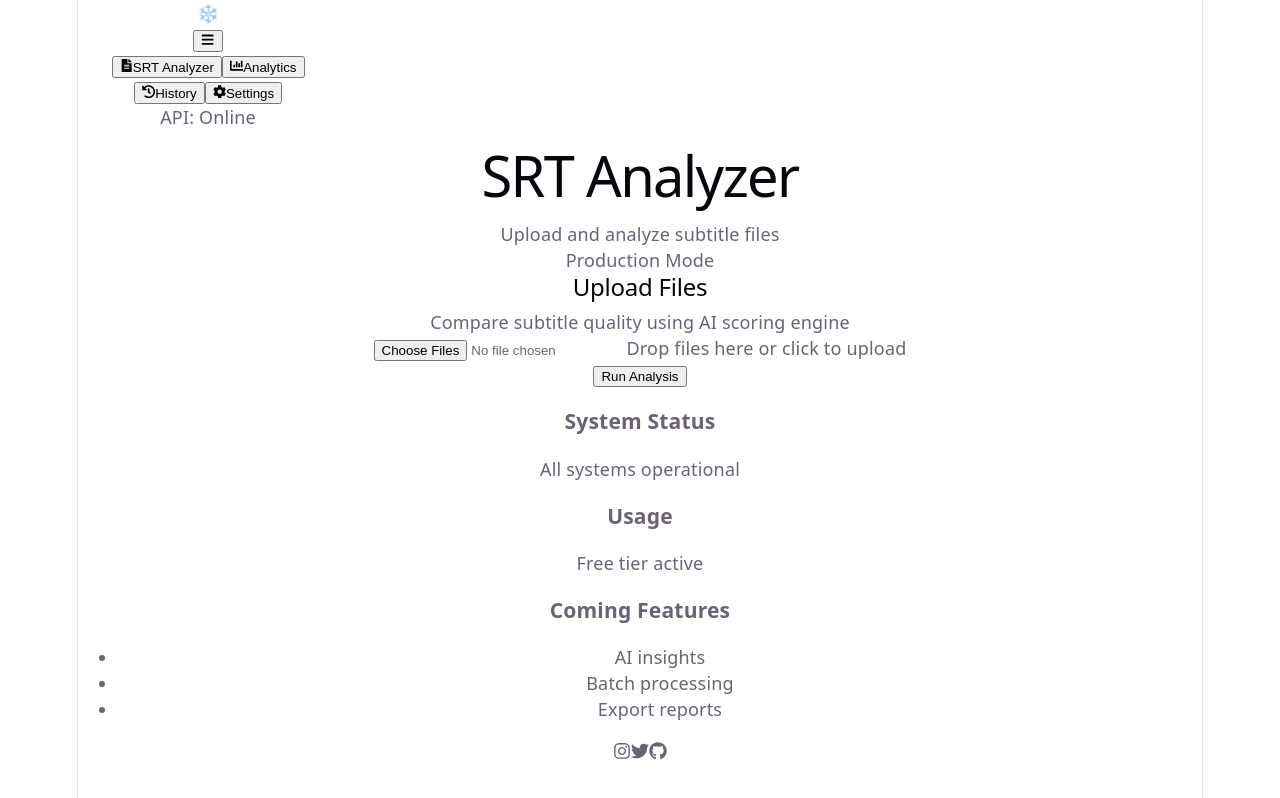
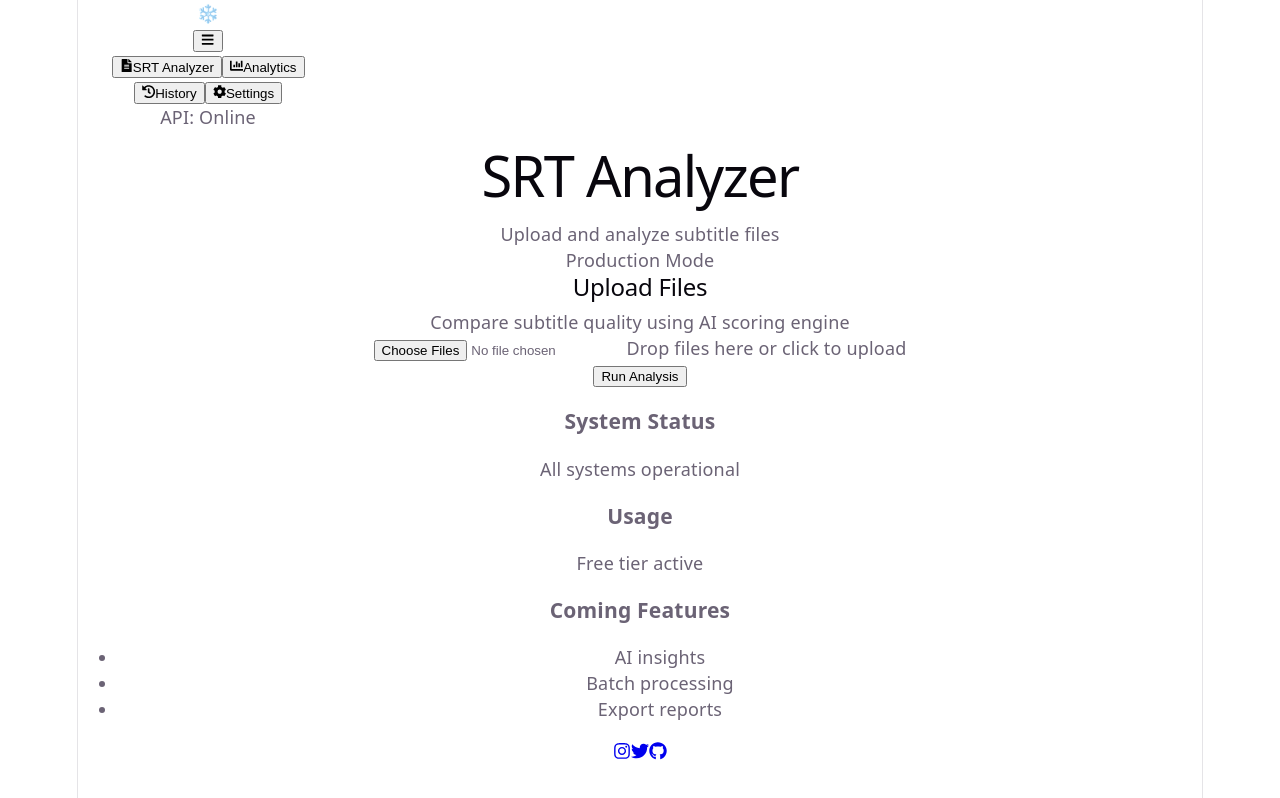
Before and after one commit to John-snow09/John-snow09, a React (Vite) app in the folder View/: page / in a window 1280 px wide. Built offline with nearby package versions, Linux system fonts and the light colour scheme.

Commit message:
UI improvements - startup SaaS design

```diff
--- a/View/src/App.jsx
+++ b/View/src/App.jsx
@@ -61,9 +61,9 @@ function App() {
         className="bg-white border-r flex flex-col justify-between"
       >
 
-        {/* TOP */}
         <div>
 
+          {/* TOP */}
           <div className="flex items-center justify-between p-4 border-b">
             <div className="text-xl">❄️</div>
 
@@ -87,7 +87,7 @@ function App() {
                   }
                 `}
               >
-                <span>{item.icon}</span>
+                {item.icon}
                 {sidebarOpen && (
                   <span className="text-sm font-medium">
                     {item.label}
@@ -100,7 +100,7 @@ function App() {
 
         </div>
 
-        {/* FOOTER */}
+        {/* SIDEBAR FOOTER */}
         <div className="p-4 text-xs text-gray-500 border-t">
           API: <span className="text-green-600 font-medium">Online</span>
         </div>
@@ -128,7 +128,7 @@ function App() {
 
         </div>
 
-        {/* WORKSPACE CONTAINER */}
+        {/* WORKSPACE */}
         <div className="flex-1 px-4 sm:px-6 lg:px-10 py-8 flex justify-center">
 
           <div className="w-full max-w-6xl">
@@ -138,7 +138,6 @@ function App() {
               {/* MAIN PANEL */}
               <div className="lg:col-span-2 space-y-6">
 
-                {/* UPLOAD CARD */}
                 <div className="bg-white border rounded-2xl p-6 shadow-sm">
 
                   <h2 className="font-semibold text-lg mb-1">
@@ -179,7 +178,6 @@ function App() {
 
                 {/* RESULTS */}
                 <AnimatePresence>
-
                   {data?.results && (
                     <motion.div
                       initial={{ opacity: 0, y: 10 }}
@@ -199,10 +197,7 @@ function App() {
                           key={i}
                           className="bg-white border rounded-xl p-4 hover:shadow-md transition"
                         >
-                          <div className="font-semibold">
-                            {r.filename}
-                          </div>
-
+                          <div className="font-semibold">{r.filename}</div>
                           <div className="text-sm text-gray-500 mt-1">
                             Score: {r.score}
                           </div>
@@ -211,7 +206,6 @@ function App() {
 
                     </motion.div>
                   )}
-
                 </AnimatePresence>
 
               </div>
@@ -246,12 +240,38 @@ function App() {
 
         </div>
 
-        {/* FOOTER */}
-        <div className="bg-white border-t p-4 flex justify-center gap-6 text-gray-500">
+        {/* ================= FOOTER (YOUR LINKS ADDED) ================= */}
+        <div className="bg-white border-t p-4 flex justify-center gap-6 text-gray-500 text-3xl">
 
-          <FaInstagram className="hover:text-pink-500 cursor-pointer transition" />
-          <FaTwitter className="hover:text-blue-500 cursor-pointer transition" />
-          <FaGithub className="hover:text-black cursor-pointer transition" />
+          {/* Instagram */}
+          <a
+            href="https://www.instagram.com/___john_snow_"
+            target="_blank"
+            rel="noopener noreferrer"
+            className="hover:text-pink-500 hover:scale-110 transition"
+          >
+            <FaInstagram />
+          </a>
+
+          {/* Twitter (X) */}
+          <a
+            href="https://x.com/JohnSnow320411"
+            target="_blank"
+            rel="noopener noreferrer"
+            className="hover:text-blue-500 hover:scale-110 transition"
+          >
+            <FaTwitter />
+          </a>
+
+          {/* GitHub */}
+          <a
+            href="https://github.com/John-snow09"
+            target="_blank"
+            rel="noopener noreferrer"
+            className="hover:text-black hover:scale-110 transition"
+          >
+            <FaGithub />
+          </a>
 
         </div>
 
```
